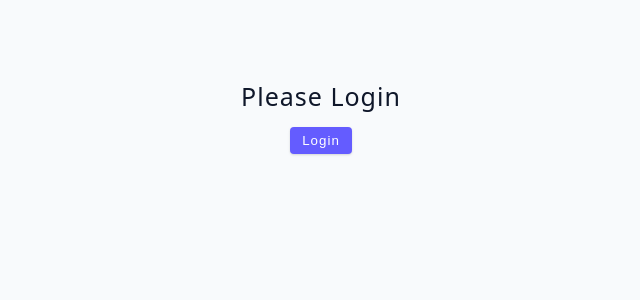
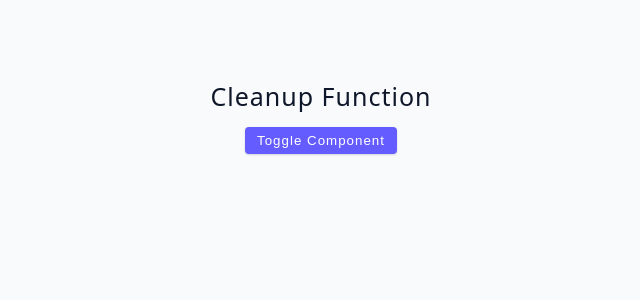
Before and after one commit to rpliszka1987/advanced-react, a React (Vite) app: page / in a window 1280 px wide. Shown: the top 300 px of the page, without its empty margins (319-959 px from the left). Built offline with nearby package versions, Linux system fonts and the light colour scheme.

Commit message:
Created state value and setup a button for the cleanup function

```diff
--- a/src/App.jsx
+++ b/src/App.jsx
@@ -1,4 +1,4 @@
-import Start from '../src/tutorial/03-conditional-rendering/starter/07-user-challenge';
+import Start from '../src/tutorial/02-useEffect/starter/05-cleanup-function';
 
 function App() {
   return (
--- a/src/tutorial/02-useEffect/starter/05-cleanup-function.jsx
+++ b/src/tutorial/02-useEffect/starter/05-cleanup-function.jsx
@@ -1,5 +1,17 @@
+import { useState, useEffect } from 'react';
+
 const CleanupFunction = () => {
-  return <h2>cleanup function</h2>;
+  const [toggle, setToggle] = useState(false);
+
+  return (
+    <div>
+      <h4>Cleanup function</h4>
+      <button className="btn" onClick={() => setToggle(!toggle)}>
+        toggle component
+      </button>
+      {console.log(toggle)}
+    </div>
+  );
 };
 
 export default CleanupFunction;
```
